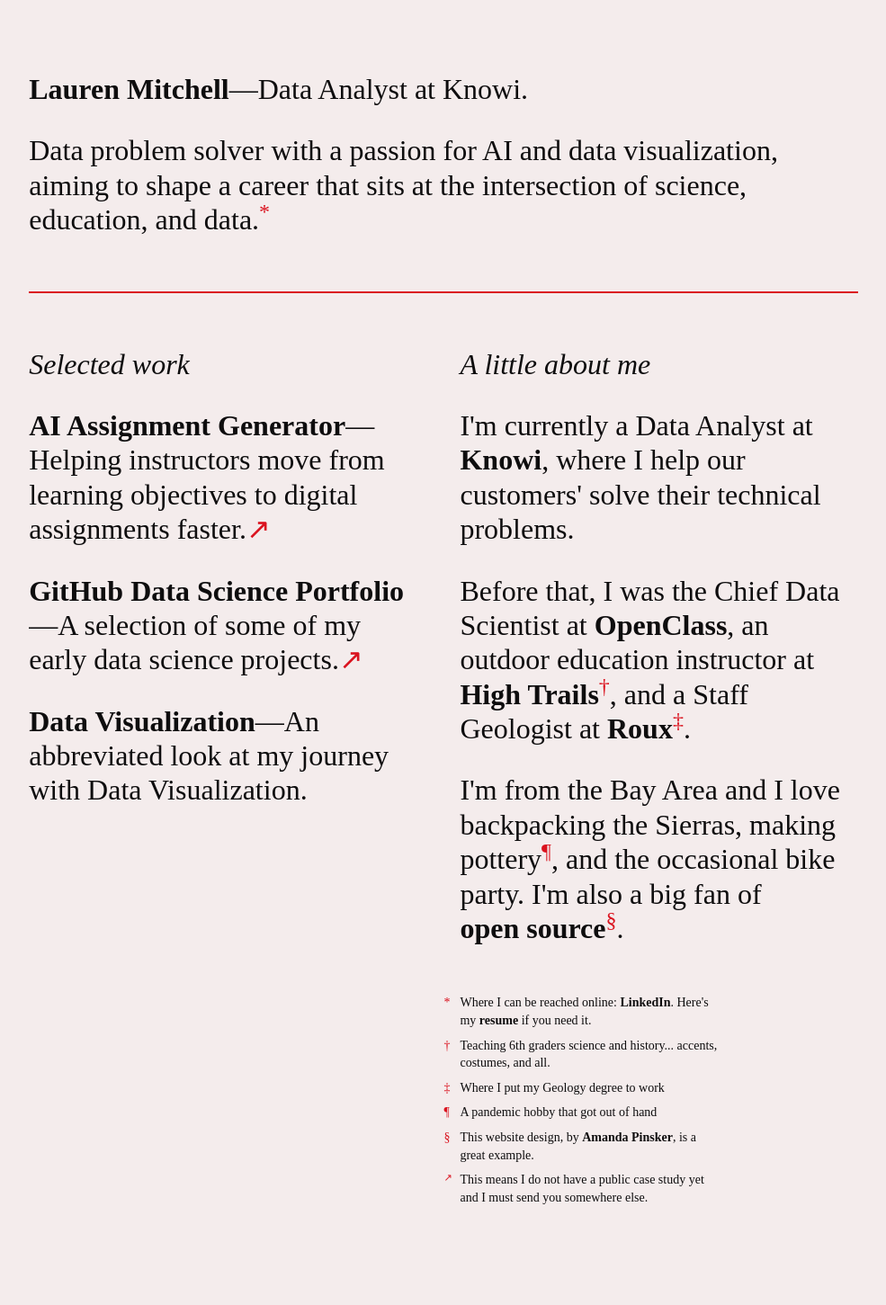
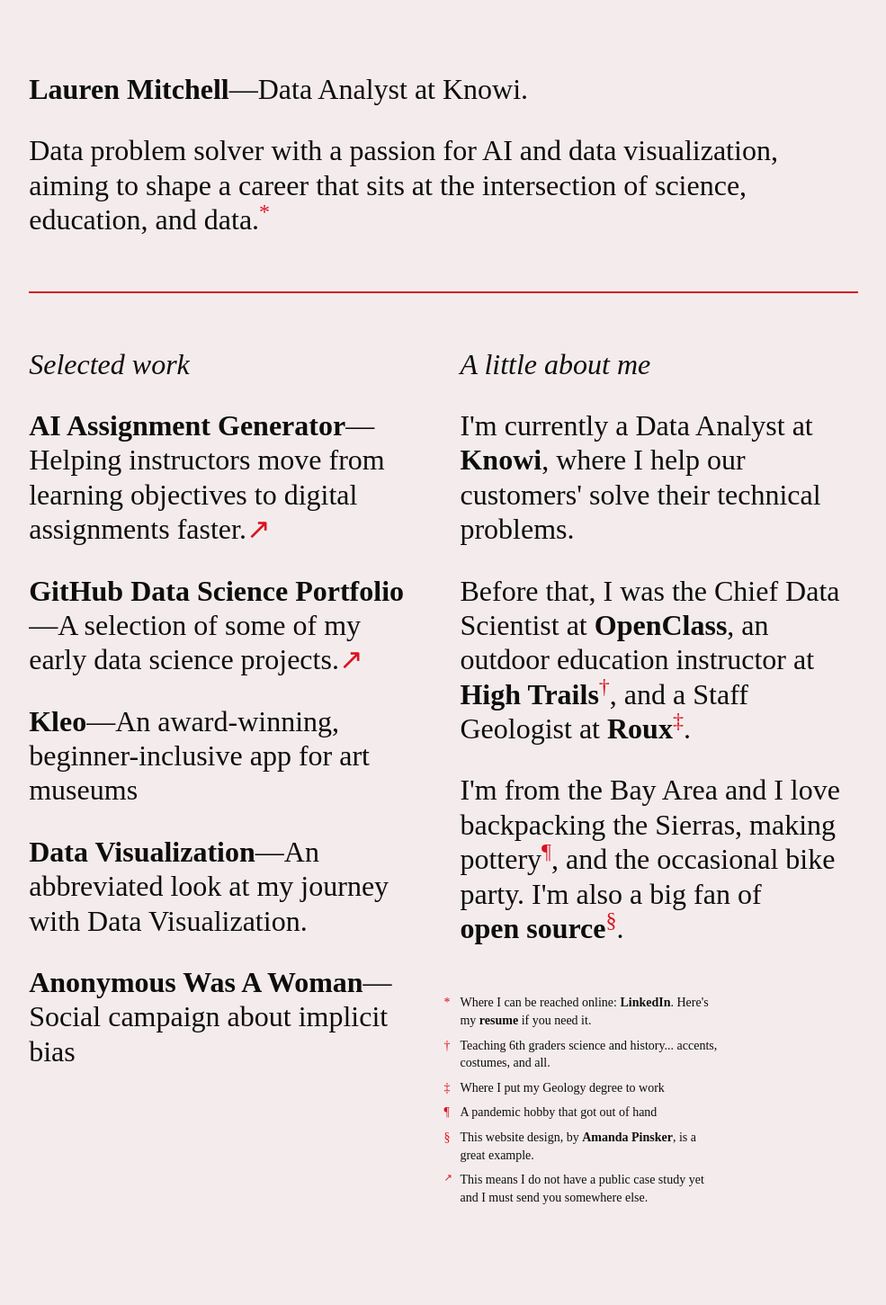
Before and after one commit to laurenmitch/laurenmitch.github.io, a Jekyll site: the page built from index.html, in a window 1280 px wide. Shown: the whole page at 90% size, without its empty margins (147-1132 px from the left). Built offline with Jekyll 4.4.1, drawn with Linux system fonts in a browser that asks for light colours; some web fonts are replaced.

Commit message:
Revert "port change"
This reverts commit 2241c6646c82f833b0848715fdc8f40c97d71ac7.

```diff
--- a/_data/portfolio.yaml
+++ b/_data/portfolio.yaml
@@ -16,9 +16,9 @@
   show: false
   external: true
   id: experiments
-- title: Data Visualization
-  description: An abbreviated look at my journey with Data Visualization.
-  url: /project/visualization
+- title: Kleo
+  description: An award-winning, beginner-inclusive app for art museums
+  url: /project/museum
   show: true
   external: false
   id: kleo
@@ -29,16 +29,16 @@
   show: false
   external: false
   id: baudelaire
-- title: Reading
+- title: Data Visualization
   description: An abbreviated look at my journey with Data Visualization.
   url: reading
-  show: false
+  show: true
   external: false
   id: read
 - title: Anonymous Was A Woman
   description: Social campaign about implicit bias
   url: /project/anonymous-was-a-woman
-  show: false
+  show: true
   external: false
   id: awaw
 - title: Fine Art
```
